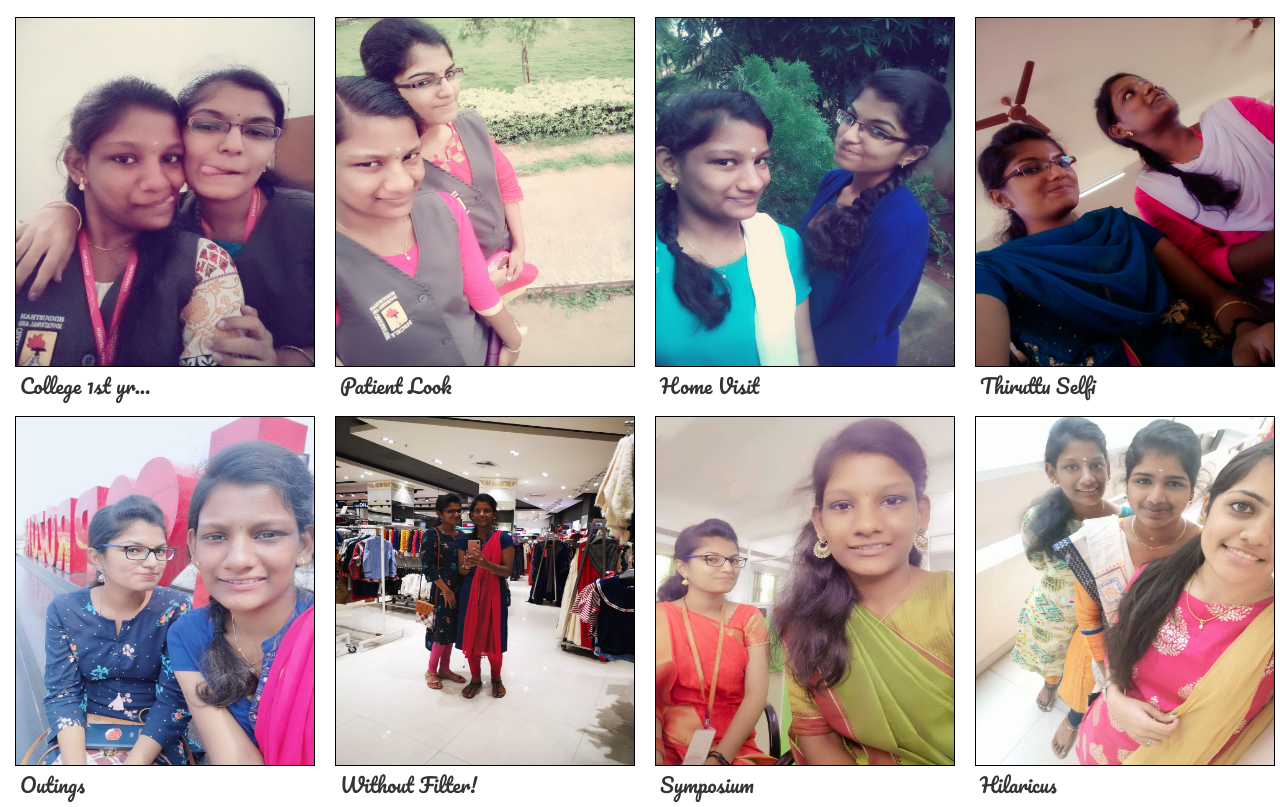
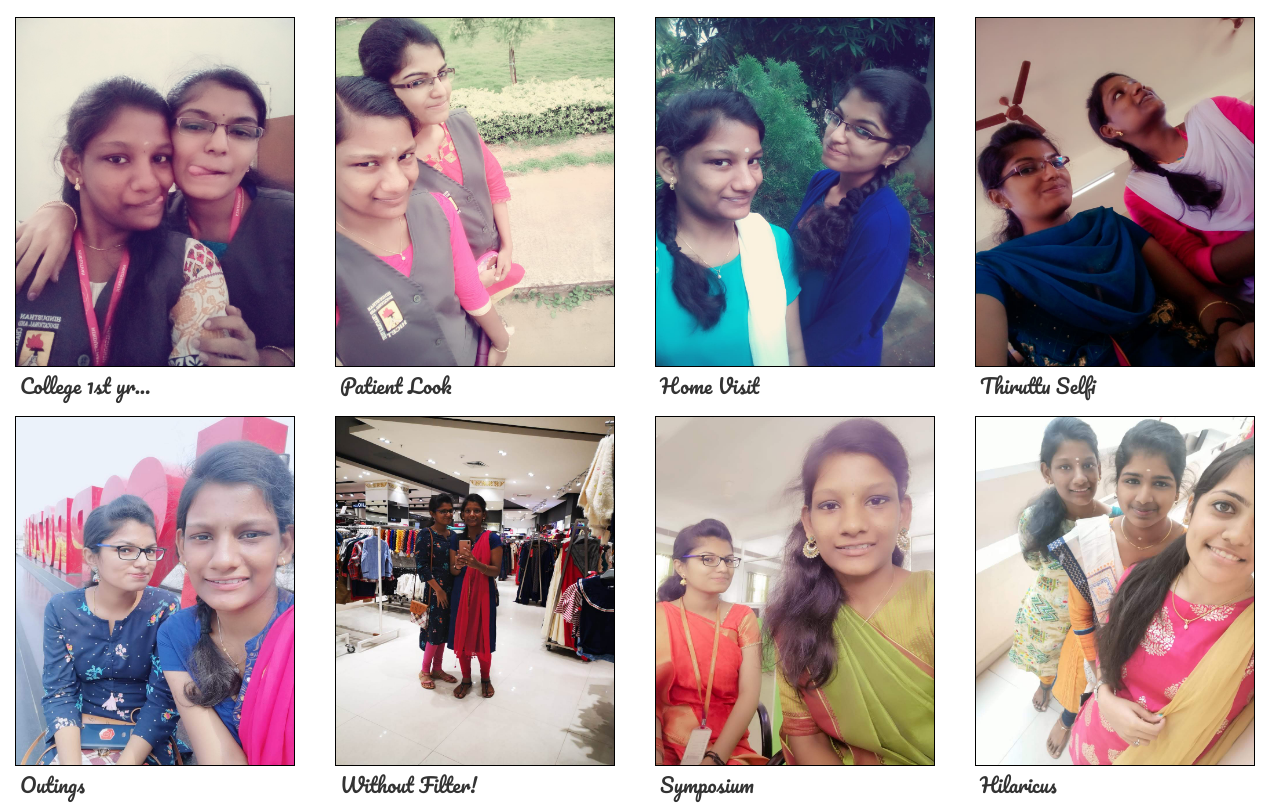
Before and after one commit to PriyaElankavi/HappyBirthday, a plain HTML site: page index.html in a window 1280 px wide. Shown: the part 593-1400 px from the top of the page. Drawn offline with nearby package versions, Linux system fonts and the light colour scheme.

Commit message:
Update style.css

```diff
--- a/style.css
+++ b/style.css
@@ -51,7 +51,7 @@ body {
   width:100%;
 }
 .memories img{
-  width:300px;
+  width:280px;
   height:350px;
   border: 1px solid black;
 }
@@ -60,7 +60,7 @@ body {
   background-color: white;
   padding: 5px;
   margin-bottom: 10px;
-  width:300px;
+  width:280px;
 }
 .wishes{
   background: url("images/9.jpg");
```
